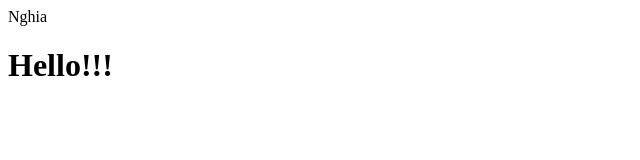
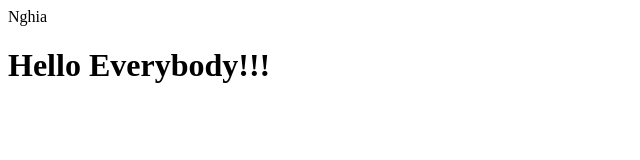
Before and after one commit to DoTrungNghia/Git-Nghia, a plain HTML site: page index.html in a window 1280 px wide. Shown: the whole page, without its empty margins (0-640 px from the left). Drawn offline with Linux system fonts and the light colour scheme.

Commit message:
Update index.html

```diff
--- a/index.html
+++ b/index.html
@@ -1,2 +1,2 @@
 <p>Nghia</p>
-<h1>Hello!!!</h1>
+<h1>Hello Everybody!!!</h1>
```
